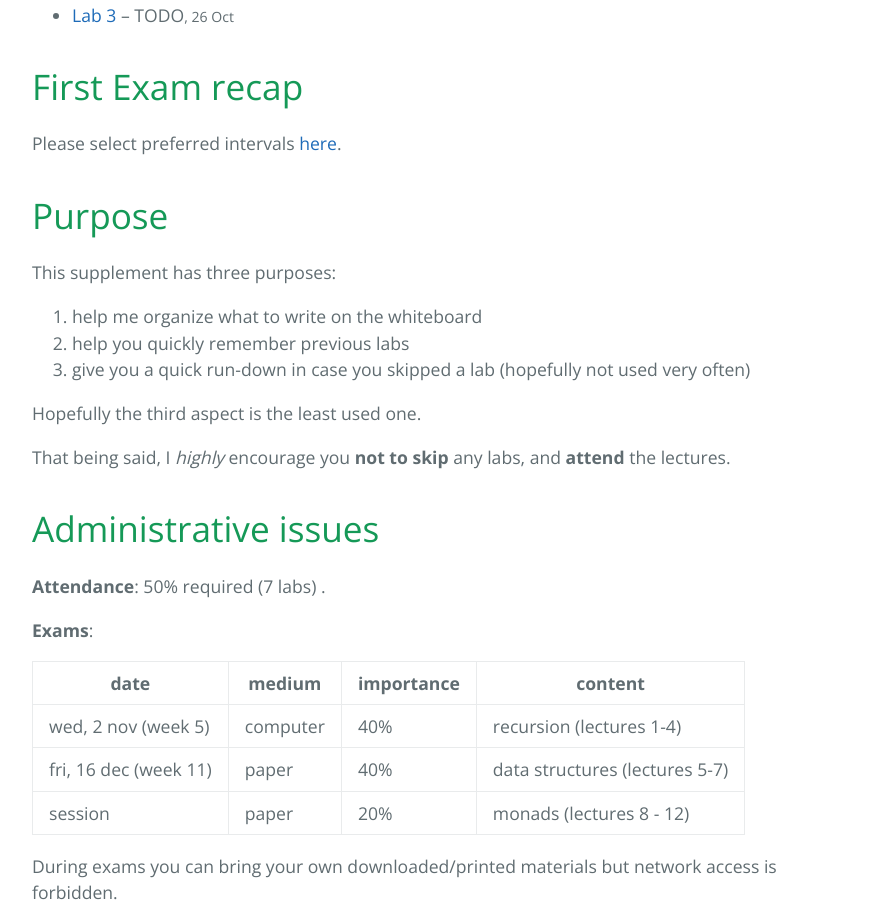
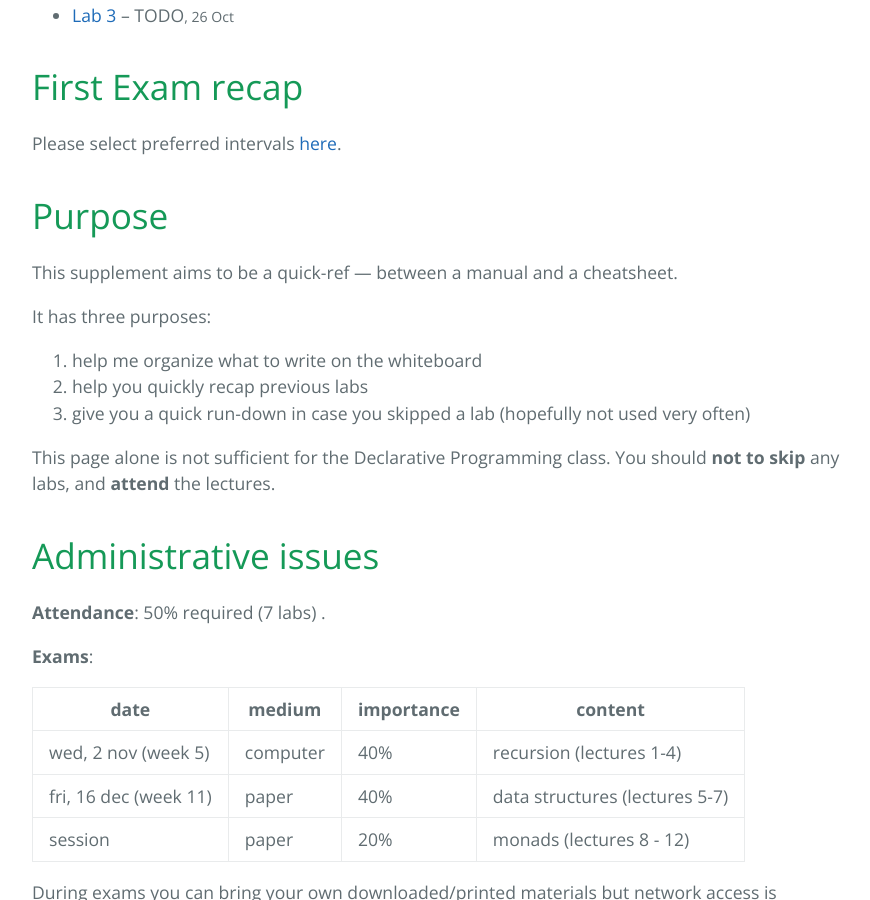
Before and after one commit to stefan-niculae/.well-known, a Jekyll site: the page built from index.md, in a window 1280 px wide and 900 px high, scrolled down 561 px. Shown: the whole window, without its empty margins (192-1062 px from the left). Built offline with Jekyll 4.4.1, drawn with Linux system fonts in a browser that asks for light colours.

Commit message:
updated disclaimer

```diff
--- a/index.md
+++ b/index.md
@@ -4,31 +4,29 @@ title:   Haskell Labs
 tagline: Declarative Programming labs supplement
 ---
 # Labs
-<div id="home">
-  <ul class="posts">
-    {% for post in site.posts reversed %}
-      <li>
-        <a href="{{ site.baseurl }}{{ post.url }}">{{ post.title }}</a>
-        – {{ post.tagline }}<small>, {{ post.date | date: '%-d %b' }}</small>
-      </li>
-    {% endfor %}
-  </ul>
-</div>
+<ul class="posts">
+  {% for post in site.posts reversed %}
+    <li>
+      <a href="{{ site.baseurl }}{{ post.url }}">{{ post.title }}</a>
+      – {{ post.tagline }}<small>, {{ post.date | date: '%-d %b' }}</small>
+    </li>
+  {% endfor %}
+</ul>
 
 # First Exam recap
 Please select preferred intervals [here](http://doodle.com/poll/uhp7s73vmwfvzfzn).
 
 # Purpose
 
-This supplement has three purposes:
+This supplement aims to be a quick-ref — between a manual and a cheatsheet.
+
+It has three purposes:
 
 1. help me organize what to write on the whiteboard
-2. help you quickly remember previous labs
+2. help you quickly recap previous labs
 3. give you a quick run-down in case you skipped a lab (hopefully not used very often)
 
-Hopefully the third aspect is the least used one.
-
-That being said, I *highly* encourage you **not to skip** any labs, and **attend** the lectures.
+This page alone is not sufficient for the Declarative Programming class. You  should **not to skip** any labs, and **attend** the lectures.
 
 
 # Administrative issues
```
